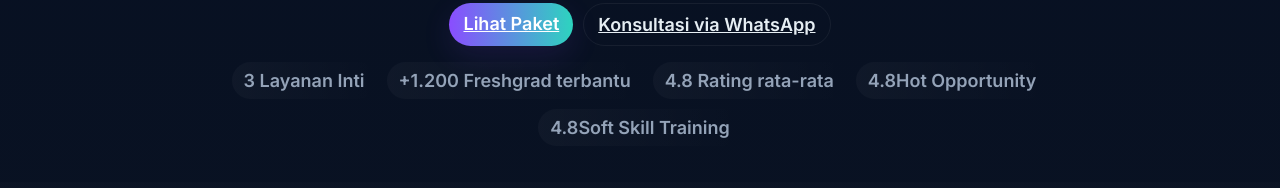
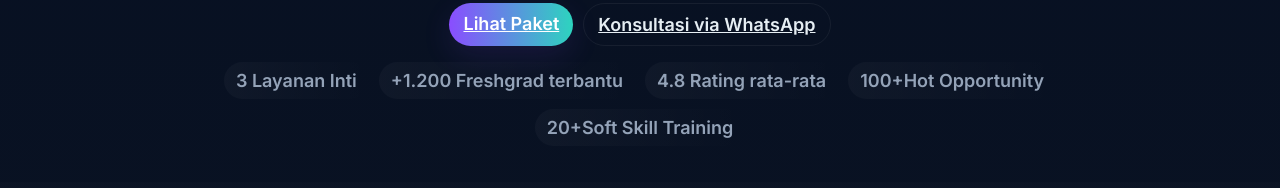
Before and after one commit to anggerpriad/HRCOEG-V2, a plain HTML site: page index.html in a window 1280 px wide. Shown: the part 256-444 px from the top of the page. Drawn offline with Linux system fonts and the light colour scheme.

Commit message:
Update index.html

```diff
--- a/index.html
+++ b/index.html
@@ -35,8 +35,8 @@
           <div class="trust-pill"><strong>3</strong> Layanan Inti</div>
           <div class="trust-pill"><strong>+1.200</strong> Freshgrad terbantu</div>
           <div class="trust-pill"><strong>4.8</strong> Rating rata-rata</div>
-          <div class="trust-pill"><strong>4.8</strong>Hot Opportunity</div>
-          <div class="trust-pill"><strong>4.8</strong>Soft Skill Training</div>
+          <div class="trust-pill"><strong>100+</strong>Hot Opportunity</div>
+          <div class="trust-pill"><strong>20+</strong>Soft Skill Training</div>
         </div>
       </div>
     </section>
```
